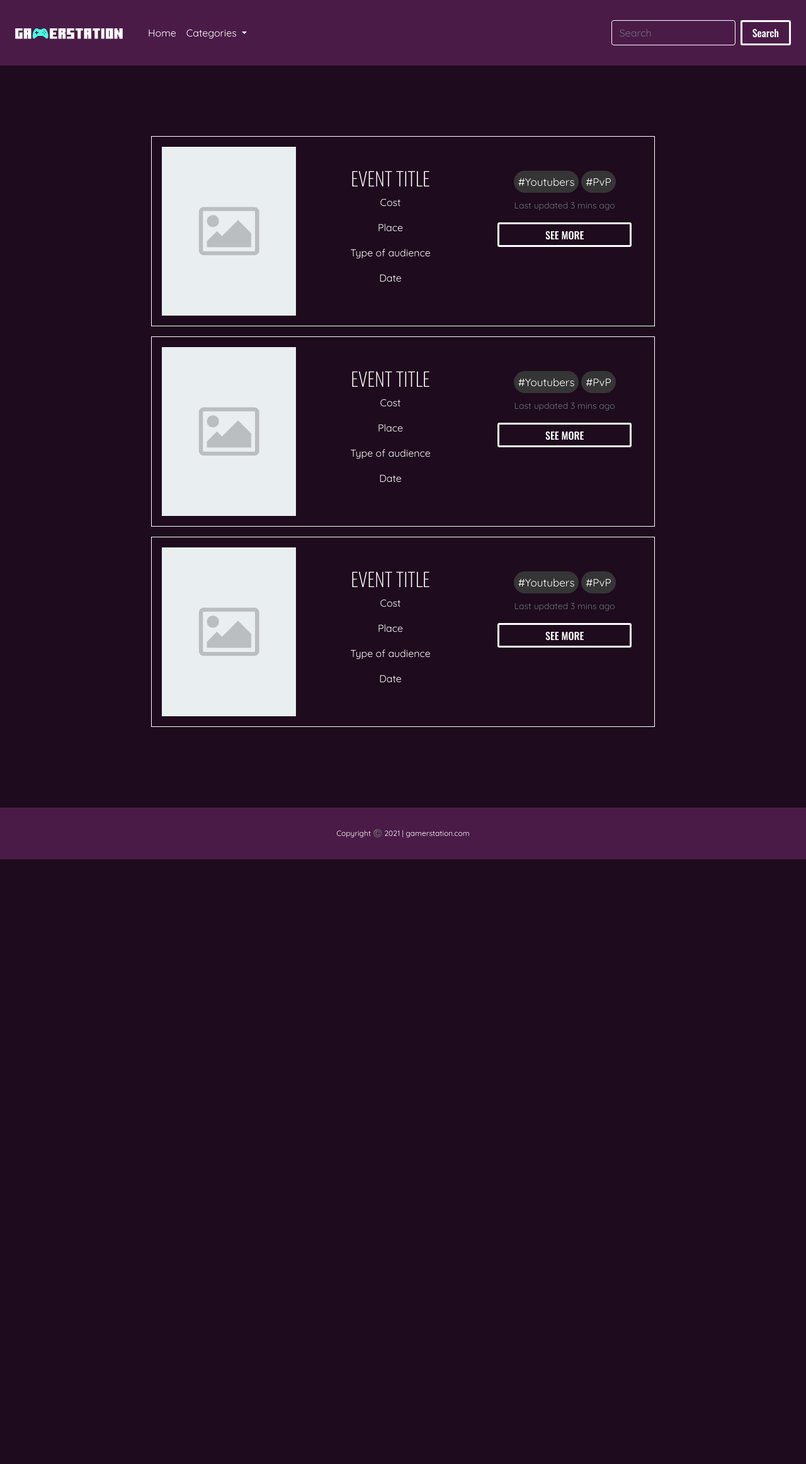
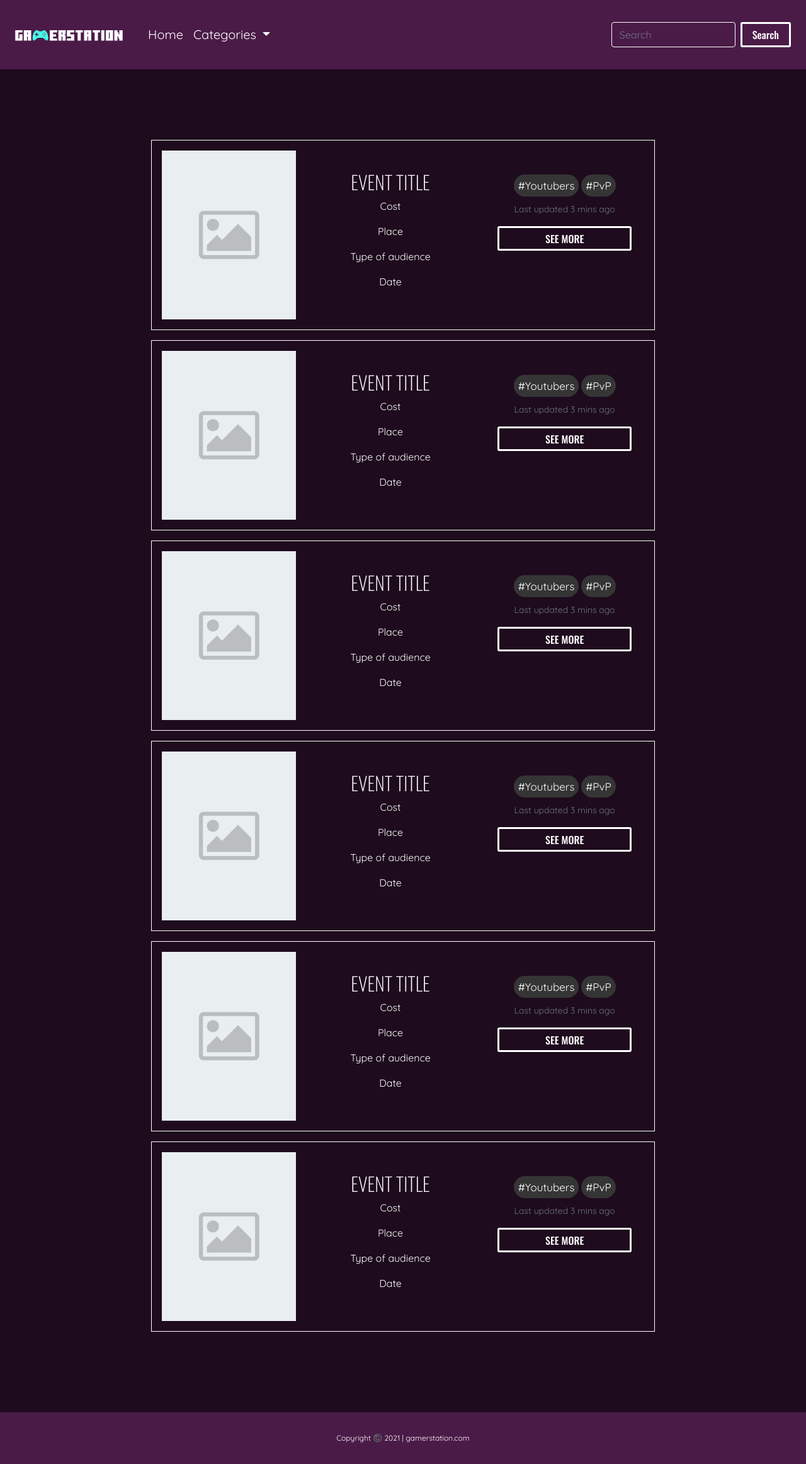
Before and after one commit to KatkoMCO/Interactivasll-2021, a PHP site: page /category.html in a window 1280 px wide. Shown: the whole page at 63% size. Before the commit the page ends 1364 px from the top, so only its background shows below. Run offline with PHP 8.4, Linux system fonts and the light colour scheme; some libraries are stand-ins or nearby versions.

Commit message:
Gamerstation Front-End
Últimos ajustes

```diff
--- a/FrontEndProjectEventGAMERSTATION/category.html
+++ b/FrontEndProjectEventGAMERSTATION/category.html
@@ -172,6 +172,93 @@
             </div>
         </div>
 
+        <!--EVENT-->
+        <div class="card card-category mb-3">
+            <div class="row">
+                <!--IMAGE-->
+                <div class="col">
+                    <img class="category-image" src="./imgs/blank picture.png" alt="">
+                </div>
+                <!--BASIC INFO-->
+                <div class="col category-col">
+                        <h5 class="card-title title-category">EVENT TITLE</h5>
+                        <p class="info-category">Cost</p>
+                        <p class="info-category">Place</p>
+                        <p class="info-category">Type of audience</p>
+                        <p class="info-category">Date</p>
+                </div>
+                <!--HASTAGS AND BUTTON-->
+                <div class="col category-col">
+
+                        <div class="hastags-container">
+                            <a class="id-hastag" href="./category.html">#Youtubers</a>
+                            <a class="id-hastag" href="./category.html">#PvP</a>
+                        </div>
+
+                        <p class="card-text info-category"><small class="text-muted">Last updated 3 mins ago</small></p>
+                        <a href="./specificevent.html" class="btn general-btns">SEE MORE</a>
+                </div>
+            </div>
+        </div>
+
+        <!--EVENT-->
+        <div class="card card-category mb-3">
+            <div class="row">
+                <!--IMAGE-->
+                <div class="col">
+                    <img class="category-image" src="./imgs/blank picture.png" alt="">
+                </div>
+                <!--BASIC INFO-->
+                <div class="col category-col">
+                        <h5 class="card-title title-category">EVENT TITLE</h5>
+                        <p class="info-category">Cost</p>
+                        <p class="info-category">Place</p>
+                        <p class="info-category">Type of audience</p>
+                        <p class="info-category">Date</p>
+                </div>
+                <!--HASTAGS AND BUTTON-->
+                <div class="col category-col">
+
+                        <div class="hastags-container">
+                            <a class="id-hastag" href="./category.html">#Youtubers</a>
+                            <a class="id-hastag" href="./category.html">#PvP</a>
+                        </div>
+
+                        <p class="card-text info-category"><small class="text-muted">Last updated 3 mins ago</small></p>
+                        <a href="./specificevent.html" class="btn general-btns">SEE MORE</a>
+                </div>
+            </div>
+        </div>
+
+        <!--EVENT-->
+        <div class="card card-category mb-3">
+            <div class="row">
+                <!--IMAGE-->
+                <div class="col">
+                    <img class="category-image" src="./imgs/blank picture.png" alt="">
+                </div>
+                <!--BASIC INFO-->
+                <div class="col category-col">
+                        <h5 class="card-title title-category">EVENT TITLE</h5>
+                        <p class="info-category">Cost</p>
+                        <p class="info-category">Place</p>
+                        <p class="info-category">Type of audience</p>
+                        <p class="info-category">Date</p>
+                </div>
+                <!--HASTAGS AND BUTTON-->
+                <div class="col category-col">
+
+                        <div class="hastags-container">
+                            <a class="id-hastag" href="./category.html">#Youtubers</a>
+                            <a class="id-hastag" href="./category.html">#PvP</a>
+                        </div>
+
+                        <p class="card-text info-category"><small class="text-muted">Last updated 3 mins ago</small></p>
+                        <a href="./specificevent.html" class="btn general-btns">SEE MORE</a>
+                </div>
+            </div>
+        </div>
+
 
     </section>
 
--- a/FrontEndProjectEventGAMERSTATION/css/style.css
+++ b/FrontEndProjectEventGAMERSTATION/css/style.css
@@ -68,6 +68,9 @@ footer {
 .carousel-pics {
   -webkit-filter: brightness(80%);
           filter: brightness(80%);
+  height: 700px;
+  -o-object-fit: cover;
+     object-fit: cover;
 }
 
 .top-bar-color {
@@ -90,6 +93,7 @@ footer {
   color: #fff !important;
   font-family: "Quicksand", sans-serif;
   font-weight: 400;
+  font-size: 20px;
 }
 
 .top-nav-link:hover {
@@ -145,7 +149,7 @@ footer {
 }
 
 .header-section {
-  padding: 20em 15em;
+  padding: 10em 15em;
   text-align: center;
   position: absolute;
   width: 100%;
@@ -656,6 +660,10 @@ footer {
     display: block;
   }
 
+  .carousel-pics {
+    height: 250px;
+  }
+
   .menu-mob {
     float: right;
     color: #fff !important;
@@ -819,6 +827,10 @@ footer {
     padding: 2em 5em;
   }
 
+  .carousel-pics {
+    height: 500px;
+  }
+
   .menu-mob {
     float: right;
     color: #fff !important;
--- a/FrontEndProjectEventGAMERSTATION/sass/style.scss
+++ b/FrontEndProjectEventGAMERSTATION/sass/style.scss
@@ -78,6 +78,8 @@ footer {
 //--------------------CAROUSEL--------------------
 .carousel-pics {
     filter: brightness(80%);
+    height: 700px;
+    object-fit: cover;
 }
 
 //--------------------BARRA DE MENU--------------------
@@ -102,6 +104,7 @@ footer {
     color: #fff !important;
     font-family: 'Quicksand', sans-serif;
     font-weight: 400;
+    font-size: 20px;
 }
 
 .top-nav-link:hover {
@@ -158,7 +161,7 @@ footer {
 //-------------------------------HEADER-------------------------------
 //----------SECTION DIVIDER----------
 .header-section {
-    padding: 20em 15em;
+    padding: 10em 15em;
     text-align: center;
     position: absolute;
     width: 100%;
@@ -694,6 +697,10 @@ footer {
     }
 
     //------------------------------------MAIN PAGE - MOBILE------------------------------------
+
+    .carousel-pics {
+        height: 250px;
+    }
     //--------------------BARRA DE MENU--------------------
     //----------MENU HAMBURGUESA-------------
     .menu-mob {
@@ -894,6 +901,9 @@ footer {
     }
 
     //------------------------------------MAIN PAGE - TABLET------------------------------------
+    .carousel-pics {
+        height: 500px;
+    }
     //--------------------BARRA DE MENU--------------------
     //----------MENU HAMBURGUESA-------------
     .menu-mob {
```
Also changed, not shown: FrontEndProjectEventGAMERSTATION/index.html (+4 -4 lines), FrontEndProjectEventGAMERSTATION/imgs/HEADER.jpg, FrontEndProjectEventGAMERSTATION/imgs/SEASONEVENT.jpg, FrontEndProjectEventGAMERSTATION/imgs/event1.jpg, FrontEndProjectEventGAMERSTATION/imgs/event10.jpg, FrontEndProjectEventGAMERSTATION/imgs/event2.jpg, FrontEndProjectEventGAMERSTATION/imgs/event3.jpg, FrontEndProjectEventGAMERSTATION/imgs/event4.jpg, FrontEndProjectEventGAMERSTATION/imgs/event5.jpg, FrontEndProjectEventGAMERSTATION/imgs/event6.jpg, FrontEndProjectEventGAMERSTATION/imgs/event7.jpg, FrontEndProjectEventGAMERSTATION/imgs/event8.jpg, FrontEndProjectEventGAMERSTATION/imgs/event9.jpg.
